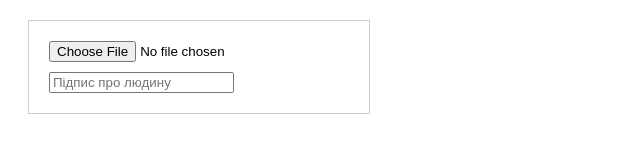
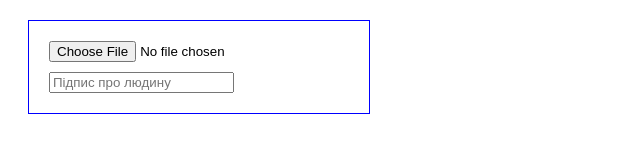
Before and after one commit to EllaDinica/SchoolNumber1, a plain HTML site: page index.html in a window 1280 px wide. Shown: the whole page, without its empty margins (0-640 px from the left). Drawn offline with Linux system fonts and the light colour scheme.

Commit message:
Update index.html

```diff
--- a/index.html
+++ b/index.html
@@ -5,7 +5,7 @@
   <title>Галерея людей</title>
   <style>
     .block {
-      border: 1px solid #ccc;
+      border: 1px solid blue;
       padding: 20px;
       margin: 20px;
       width: 300px;
```
